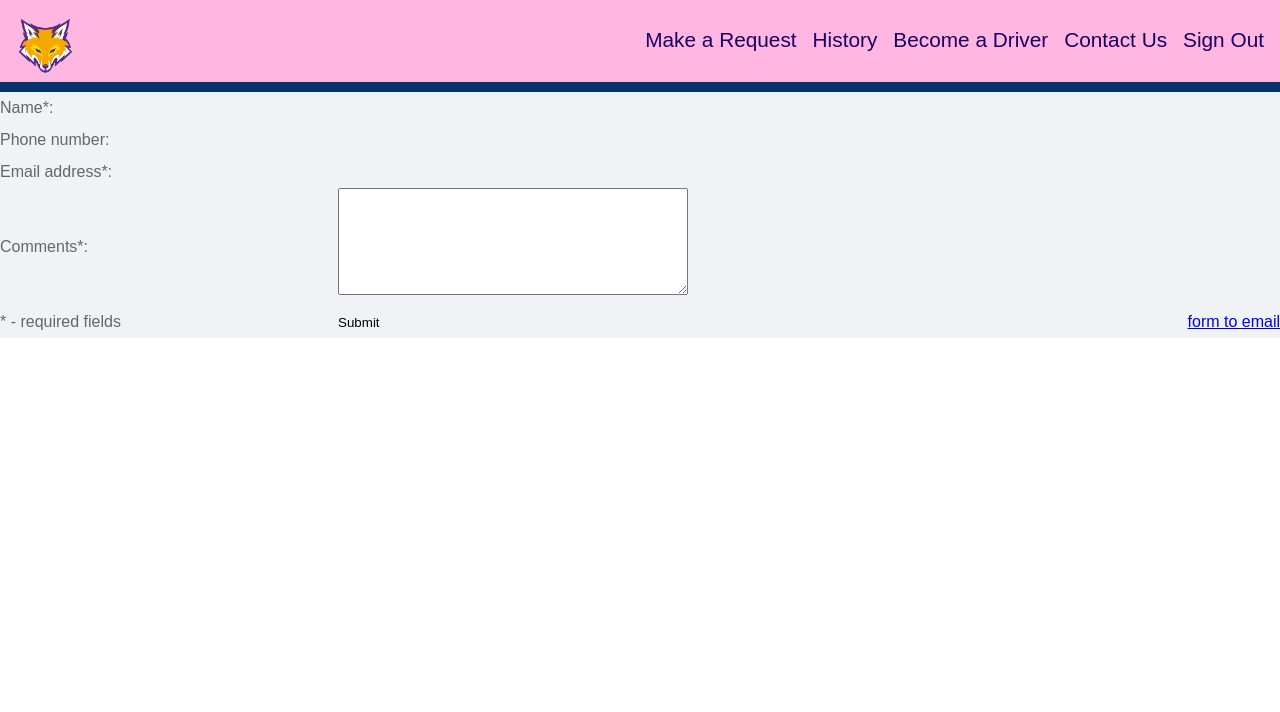
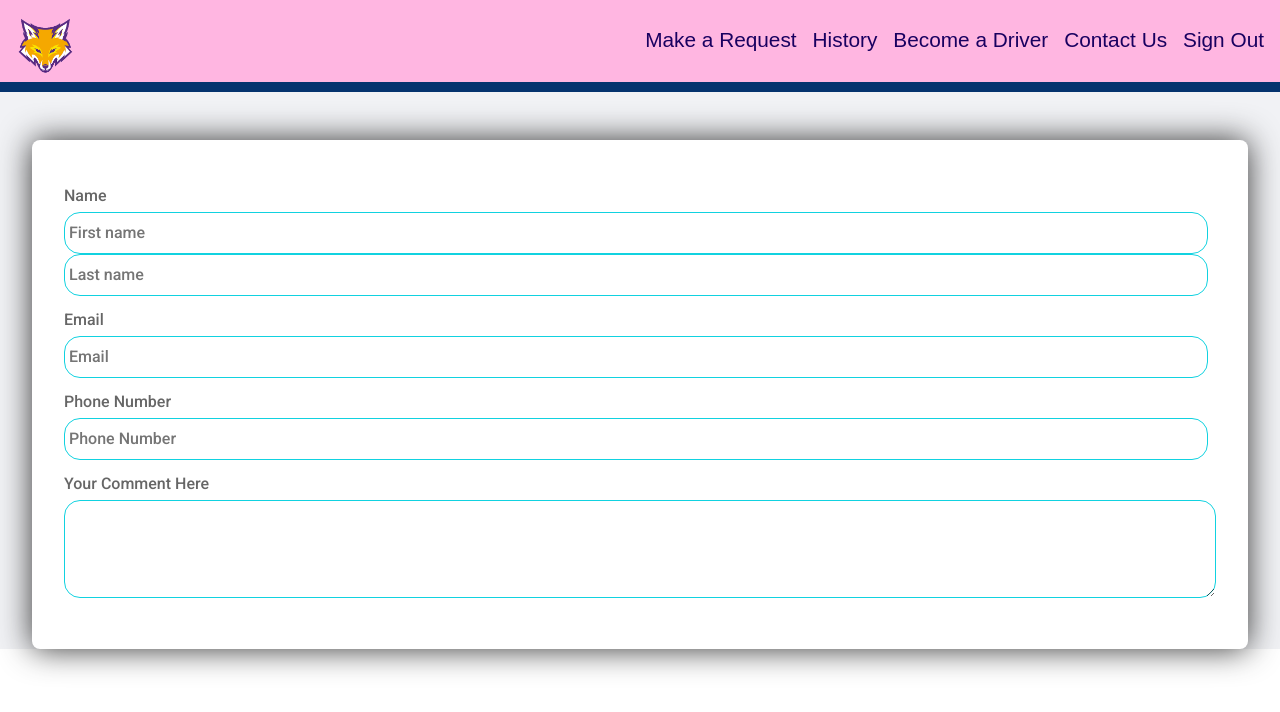
Before and after one commit to CS322-spring22/KnoxRide, a React (Create React App) app: page /contact in a window 1280 px wide. Shown: the top 712 px of the page. Built offline with nearby package versions, Linux system fonts and the light colour scheme.

Commit message:
front end request page is done, contact page need some work

```diff
--- a/src/ContactUs/Contact.css
+++ b/src/ContactUs/Contact.css
@@ -1,15 +1,37 @@
 @import url("https://fonts.googleapis.com/css2?family=Roboto:ital,wght@0,500;1,400&display=swap");
 
-* {
-  margin: 0;
-  padding: 0;
-  box-sizing: border-box;
-}
+
 
 .AppUserContact > html {
   font-size: 62.5%;
   font-family: "Roboto", sans-serif;
 }
+ input.contact {
+  padding: 0;
+  margin: 0;
+  outline: none;
+  font-family: Roboto, Arial, sans-serif;
+  font-size: 1rem;
+  color: #666;
+  line-height: 2rem;
+  }
+  input.contact {
+    margin-bottom: 2 rem;
+    border: .08rem solid rgb(17, 210, 224);
+    border-radius: 1rem;
+    }
+    input.contact {
+      width: calc(100% - .5rem);
+      padding: .25rem;
+      }
+      input.contact:hover::placeholder {
+        color: #333;
+        }
+       input.contact:hover {
+        border: .5rem solid transparent;
+        box-shadow: 0 0 6px 0 #333;
+        color: #333;
+        }
 /*
 li {
   list-style: none;
--- a/src/ContactUs/Contact.js
+++ b/src/ContactUs/Contact.js
@@ -1,5 +1,6 @@
 import "./Contact.css";
 import logo from "../UserHomePage/logopic.png";
+import "../RequestPage/Request.css";
 
 function contactUs() {
   return (
@@ -41,88 +42,48 @@ function contactUs() {
         </nav>
       </header>
 
-      <form
-        id="ContactUs100"
-        method="post"
-        onsubmit="return ValidateForm(this);"
-      >
-        <table
-          style={{ width: "100%", maxWidth: "1500px", border: 0 }}
-          cellSpacing={0}
-          cellPadding={8}
-        >
-          <tbody>
-            <tr>
-              {" "}
-              <td>
-                <label htmlFor="Name">Name*:</label>
-              </td>{" "}
-              <td>
+      <form className="Req" method="post" onsubmit="return ValidateForm(this);">
+        <div className="itemReq">
+          <p className="Req">Name</p>
+          <div className="name-item">
             <input
-                  name="Name"
+              className="contact"
               type="text"
-                  maxLength={60}
-                  style={{ width: "100%", maxWidth: "100px" }}
+              name="name"
+              placeholder="First name"
             />
-              </td>{" "}
-            </tr>{" "}
-            <tr>
-              {" "}
-              <td>
-                <label htmlFor="PhoneNumber">Phone number:</label>
-              </td>{" "}
-              <td>
             <input
-                  name="PhoneNumber"
+              className="contact"
               type="text"
-                  maxLength={43}
-                  style={{ width: "100%", maxWidth: "250px" }}
+              name="name"
+              placeholder="Last name"
             />
-              </td>{" "}
-            </tr>{" "}
-            <tr>
-              {" "}
-              <td>
-                <label htmlFor="FromEmailAddress">Email address*:</label>
-              </td>{" "}
-              <td>
+          </div>
+          <div className="itemReq">
+            <p className="Req">Email</p>
             <input
-                  name="FromEmailAddress"
+              className="Req"
+              name="name"
               type="text"
-                  maxLength={90}
-                  style={{ width: "100%", maxWidth: "250px" }}
+              placeholder="Email"
             />
-              </td>{" "}
-            </tr>{" "}
-            <tr>
-              {" "}
-              <td>
-                <label htmlFor="Comments">Comments*:</label>
-              </td>{" "}
-              <td>
-                <textarea
-                  name="Comments"
-                  rows={7}
-                  cols={40}
-                  style={{ width: "100%", maxWidth: "350px" }}
-                  defaultValue={""}
+          </div>
+
+          <div className="itemReq">
+            <p className="Req">Phone Number</p>
+            <input
+              className="Req"
+              name="name"
+              type="tel"
+              placeholder="Phone Number"
             />
-              </td>{" "}
-            </tr>{" "}
-            <tr>
-              {" "}
-              <td>* - required fields</td>{" "}
-              <td>
-                <div style={{ float: "right" }}>
-                  <a href="#" id="lnk100" title="form to email">
-                    form to email
-                  </a>
           </div>
-                <input name="skip_Submit" type="submit" defaultValue="Submit" />
-              </td>{" "}
-            </tr>
-          </tbody>
-        </table>
+          <div className="itemReq">
+            <p className="Req"> Your Comment Here</p>
+
+            <textarea className="Req" rows={3} defaultValue={""} />
+          </div>
+        </div>
       </form>
     </div>
   );
--- a/src/RequestPage/Request.css
+++ b/src/RequestPage/Request.css
@@ -1,7 +1,7 @@
 html, body {
   min-height: 100%;
   }
-  body, div, form.Req, input.Req, select.Req, textarea.Req, p.Req {
+  body, div.Appuserrequest, form.Req, input.Req, select.Req, textarea.Req, p.Req {
   padding: 0;
   margin: 0;
   outline: none;
@@ -140,10 +140,18 @@ html, body {
   .btn-block {
   margin-top: 10px;
   text-align: center;
-  padding: 30;
-  background-color: #05336e;
+  align-items: center;
+  margin-left: 47%;
+  margin-right: 47%;
+  width: 4.5rem;
+  border-radius: 1rem;
+  background-color:#ffb6e1;
+
   }
-
+  .btn-block:hover{
+    background-color: #84f5ff;
+    color:#d20606;
+  }
   @media (min-width: 568px) {
   .name-item, .city-item {
   display: flex;
--- a/src/UserHomePage/userHomePage.js
+++ b/src/UserHomePage/userHomePage.js
@@ -1,50 +1,56 @@
-import './userHomePage.css';
-import logo from './logopic.png';
+import "./userHomePage.css";
+import logo from "./logopic.png";
 function HomePage() {
   return (
     <div className="AppUser">
       <header className="headerUser">
         <nav className="navbarUser">
-            <nav className = 'logopicuserhome' >
+          <nav className="logopicuserhome">
             <a href="/homepage">
-            <img className = 'userHome' src={logo} alt="logo" />
+              <img className="userHome" src={logo} alt="logo" />
             </a>
           </nav>
           <ul className="nav-menu-home">
             <li className="nav-item-home">
-                    <a href="/request" className="nav-link-home">Make a Request</a>
+              <a href="/request" className="nav-link-home">
+                Make a Request
+              </a>
             </li>
             <li className="nav-item-home">
-                    <a href="#" className="nav-link-home">History</a>
+              <a href="#" className="nav-link-home">
+                History
+              </a>
             </li>
             <li className="nav-item-home">
-                    <a href="/" className="nav-link-home">Become a Driver</a>
+              <a href="/" className="nav-link-home">
+                Become a Driver
+              </a>
             </li>
             <li className="nav-item-home">
-                    <a href="/contact" className="nav-link-home">Contact Us</a>
-                </li>
-                <li className = "nav-item-home">
-                    <a href = '#' className = 'nav-link-home'>My Account</a>
+              <a href="/contact" className="nav-link-home">
+                Contact Us
+              </a>
             </li>
             <li className="nav-item-home">
-                    <a href="#" className="nav-link-home">Sign Out</a>
+              <a href="#" className="nav-link-home">
+                Sign Out
+              </a>
             </li>
           </ul>
         </nav>
       </header>
       <div className="rowHome">
         <div className="columnHome">
-  <h1 className = 'homeColumn'>MY REQUESTS</h1>
+          <h1 className="homeColumn">MY REQUESTS</h1>
         </div>
 
         <div className="columnHome">
-  <h1 className = 'homeColumn'>PENDING</h1>
+          <h1 className="homeColumn">PENDING</h1>
         </div>
         <div className="columnHome">
-  <h1 className = 'homeColumn'>SOMETHING HERE</h1>
+          <h1 className="homeColumn">SOMETHING HERE</h1>
         </div>
       </div>
-
     </div>
   );
 }
```
Also changed, not shown: src/RequestPage/Request.js (+71 -70 lines). Lines whose indentation alone changed are shown as unchanged.
